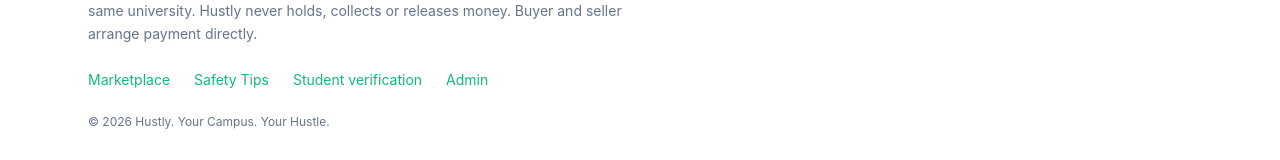
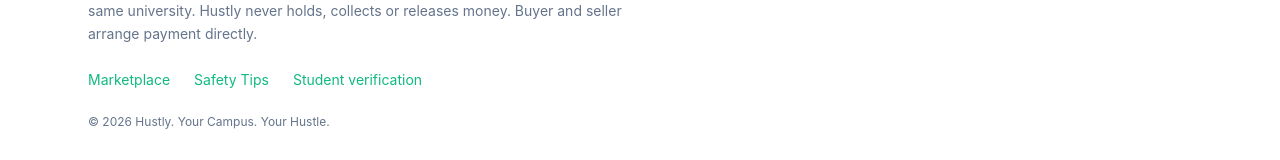
Before and after one commit to Oluwadarasimi-Official/hustly, a Next.js app: page / in a window 1280 px wide. Shown: the part 2849-3009 px from the top of the page. Built offline with nearby package versions, Linux system fonts and the light colour scheme.

Commit message:
Remove all admin links from student pages

```diff
--- a/components/ui.tsx
+++ b/components/ui.tsx
@@ -42,7 +42,6 @@ export function Footer() {
           <Link href="/marketplace">Marketplace</Link>
           <Link href="/safety">Safety Tips</Link>
           <Link href="/verify">Student verification</Link>
-          <Link href="/admin">Admin</Link>
         </div>
         <p className="mt-6 text-xs text-ink-muted">© 2026 Hustly. Your Campus. Your Hustle.</p>
       </div>
```
